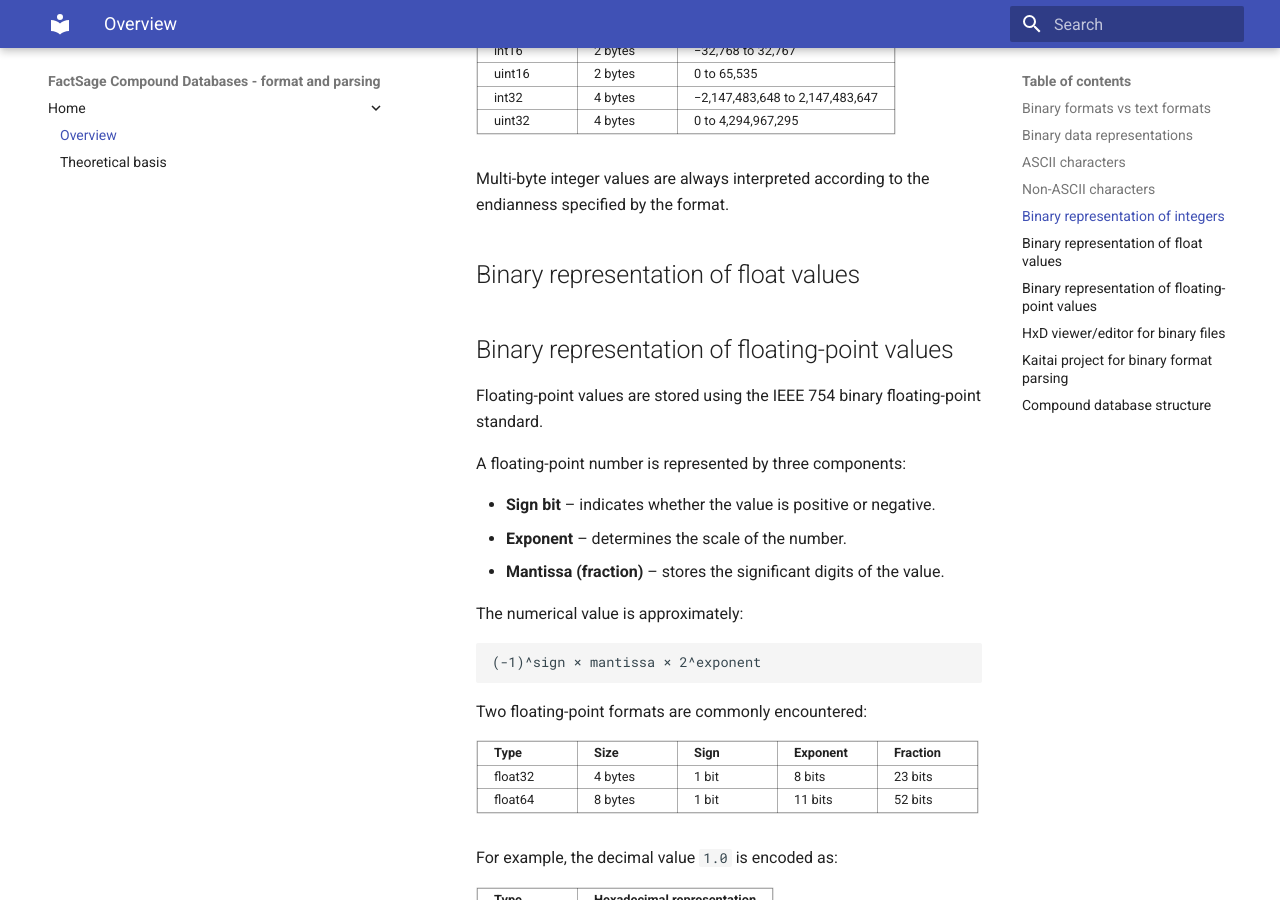
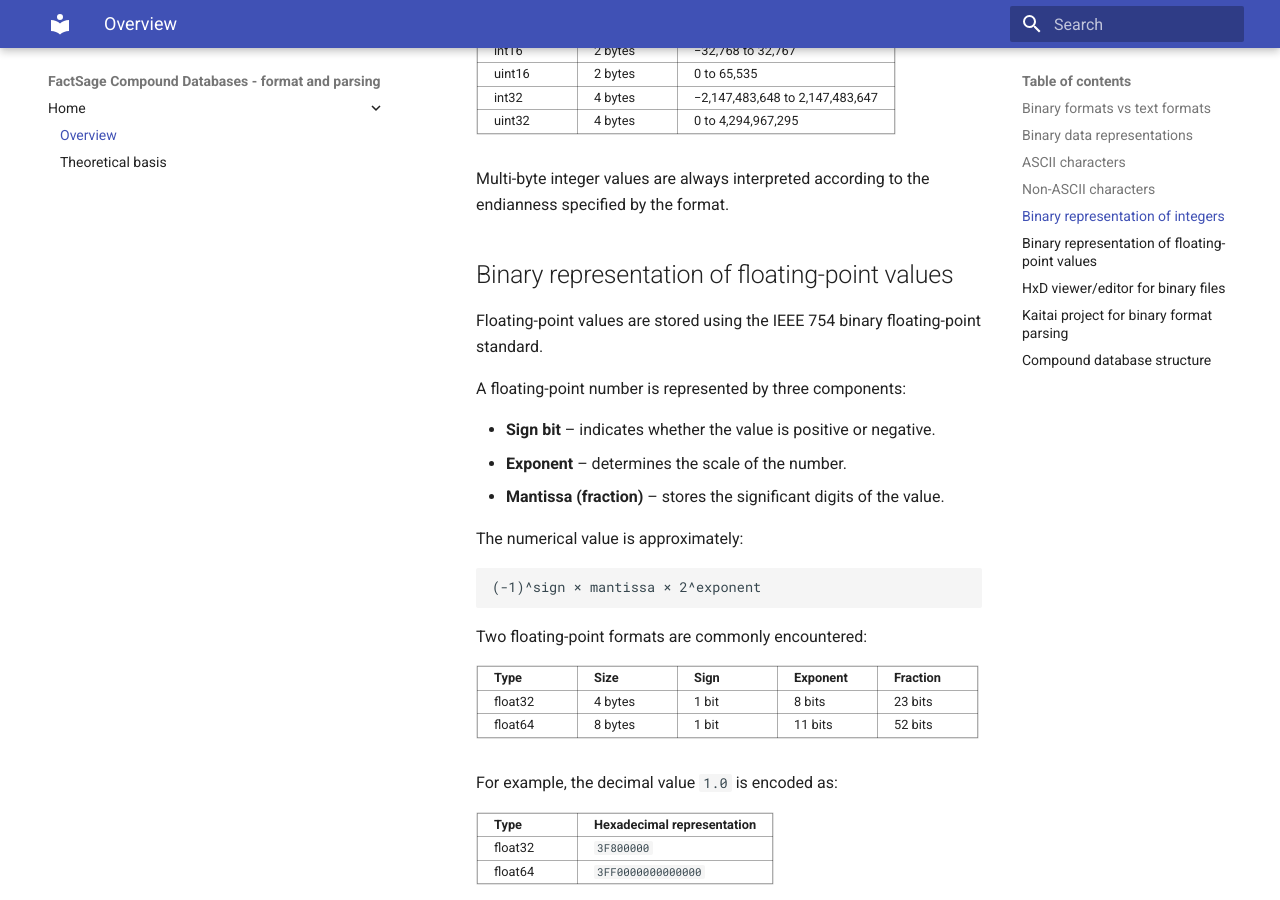
Before and after one commit to evnekdev/factsage-compound-docs, an MkDocs documentation site: the page built from docs/index.md, in a window 1280 px wide and 900 px high, scrolled down 2147 px. Built offline with MkDocs 1.6.1 and Material for MkDocs 9.7.7, drawn with Linux system fonts in a browser that asks for light colours.

Commit message:
Update index.md

```diff
--- a/docs/index.md
+++ b/docs/index.md
@@ -55,9 +55,6 @@ Common integer types are:
 
 Multi-byte integer values are always interpreted according to the endianness specified by the format.
 
-
-## Binary representation of float values
-
 ## Binary representation of floating-point values
 
 Floating-point values are stored using the IEEE 754 binary floating-point standard.
```
